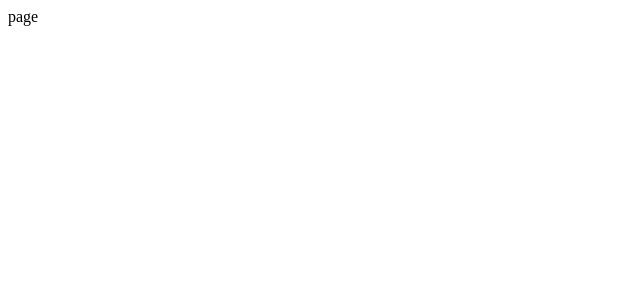
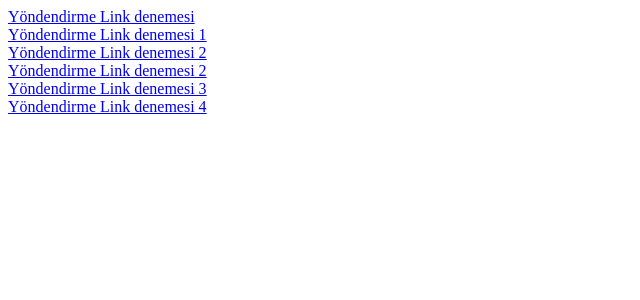
Before and after one commit to erkankolakan/next.js, a Next.js app: page / in a window 1280 px wide. Shown: the top 300 px of the page, without its empty margins (0-640 px from the left). Built offline with nearby package versions, Linux system fonts and the light colour scheme.

Commit message:
link kullanımu öğrenildi

```diff
--- /dev/null
+++ b/app/about/page.jsx
@@ -0,0 +1,11 @@
+import React from 'react'
+
+const Page = () => {
+  return (
+    <div>
+      About Page
+    </div>
+  )
+}
+
+export default Page
--- a/app/page.jsx
+++ b/app/page.jsx
@@ -1,10 +1,32 @@
 import React from 'react'
+import Link from 'next/link'
+import about from './about/page'
 
 const Page = () => {
   return (
-    <div>
-      page
-    </div>
+    <>
+      <Link href="/about" >Yöndendirme Link denemesi</Link> <br/>
+      <Link href={{pathname:"about"}} >Yöndendirme Link denemesi 1</Link> <br/>
+
+      <Link href="/about?name=berkant" >Yöndendirme Link denemesi 2</Link> <br/>
+      <Link href="/about?name=berkant&surname=kaya" >Yöndendirme Link denemesi 2</Link><br/>
+
+      <Link href={{
+        pathname:"about",
+        query:{
+          name:"berkant"
+        }
+      }} >Yöndendirme Link denemesi 3</Link> <br/>
+
+<Link href={{
+        pathname:"about",
+        query:{
+          name:"berkant",
+          surname:"kaya"
+        }
+      }} >Yöndendirme Link denemesi 4</Link>
+
+    </>
   )
 }
 
@@ -24,3 +46,15 @@ export default Page
 //Ben products altındaki page.jsx sayfasını silersem ve utantılara gidersem hata alamam. Ama özellikle products sayfasına gidersem hatala alırım. O yüzden biz [[...id]] yapmalıyım ki id nin altındaki page.jsx sayfasını kullanabileyim. Bu sayede ortak page kullanarak fazla dosya kullanımından ve karmaşadan uzaklaşmış oluyoruz.
 
 //Bizim app altında oluşturduğumuz her uzantı bir url. biz yorumsatırı diye bir klasör oluştursak ve içerisine products dosyamızı atarsak bizim tarayıcı üzerinden artık localhost:3000/yorumsatiri/product şeklinde gitmemiz gerekir. Biz url de yorumsatiri yazının görünmemesini istiyorsak klasörü (yorumsatiri) şeklinde normal paranteze almamız yeterli olacaktır. artık biz url mize localhost:3000/erkan şeklinde erişebilirim yorumsatiri klasörüde sadece saklama klasörü işlevi görecektir.
+
+// Link ve img karvarmları (3. ders)
+//Bu iki yapı seo çalışmalarında web sayfanın en üst sıralarda gözükmesini sağlamak.
+
+//LİNK
+//link i import Link from 'next/link' şeklinde çağırmaktayız.
+//<Link href="/about" >Yöndendirme Link denemesi</Link> normal html deki gibi href kullanıyoruz aynı şekilde " " larla değil obje olarak da sayfaları çağırabiliriz.
+//<Link href={{pathname:"about"}} >Yöndendirme Link denemesi 1</Link> <br/> şeklinde de yönlendirme yapabiliriz.
+//query olaylarını da <Link href="/about?name=berkant"> Yöndendirme Link denemesi </Link> şeklinde yazarak name alanları berkant olarak gözükecektir. Bu şekilde de sayfalarımızı yönlendirebiliriz. Bunu sağlayan yapı ? işareti ve arkaasından gelen şeylerdir.
+//<Link href="/about?name=berkant&surname=kaya" >Yöndendirme Link denemesi 2</Link><br/> //çoklu query yönlendirmelerinide bu şeklide yapabliriz
+// queriy olayını obje şeklinde <Link href={{pathname:"about", query:{name:"berkant"}} >Yöndendirme Link denemesi 3</Link> şeklinde kullanarak da yapabiliriz.
+//çoklu queriy olayını obje şeklinde kullanmak istersem <Link href={{pathname:"about", query:{name:"berkant" ,surname:kaya}} >Yöndendirme Link denemesi 3</Link> şeklinde kullanabilirim.
```
